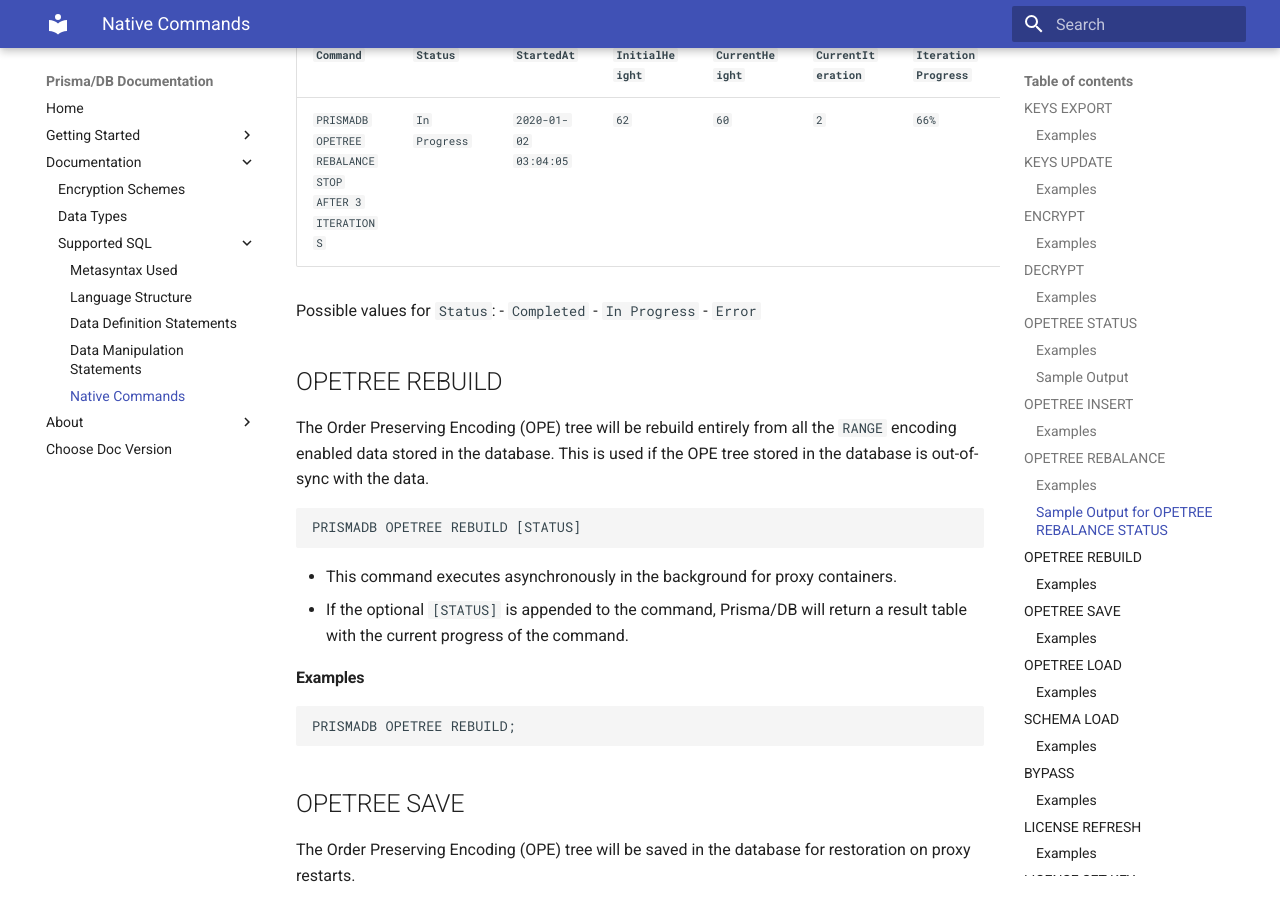
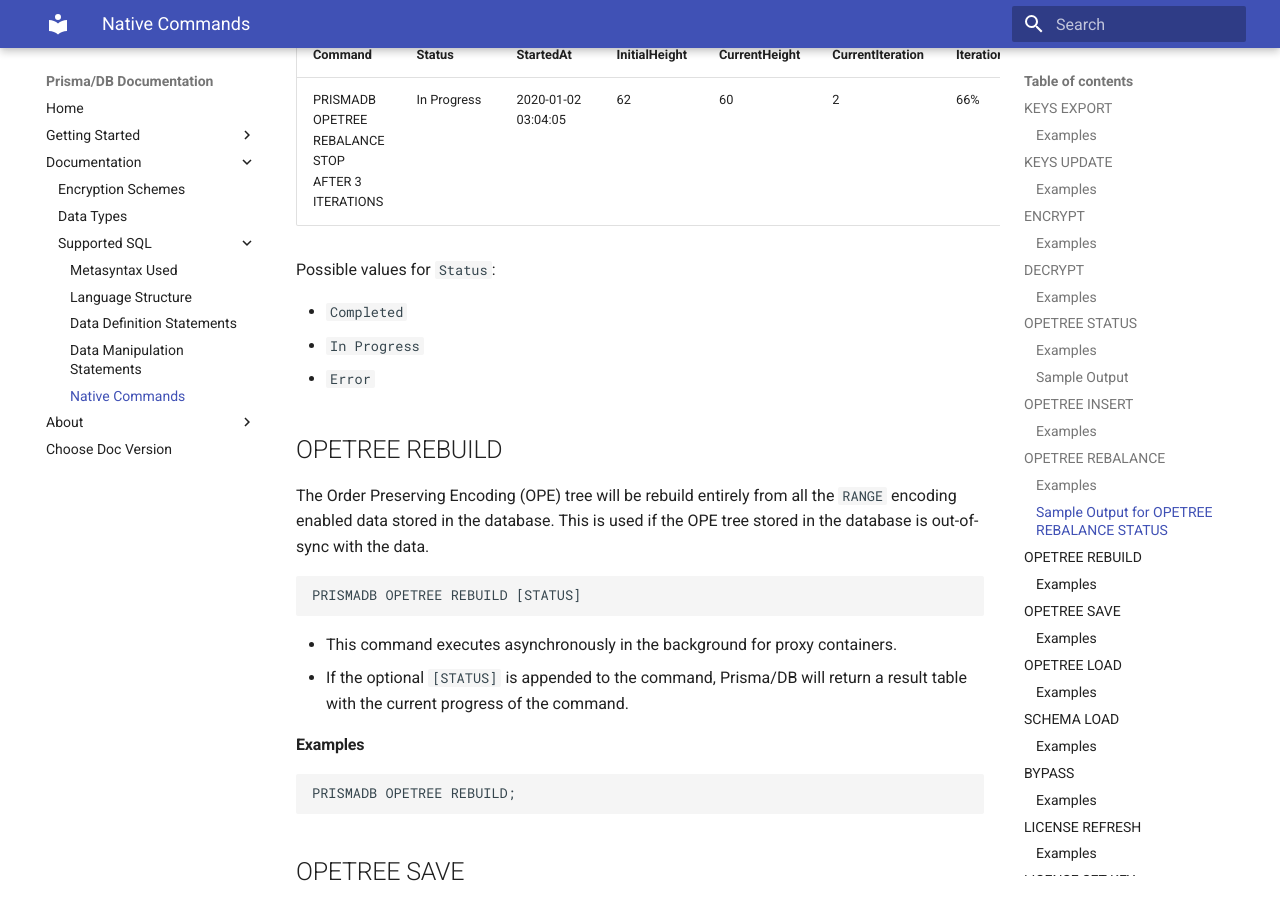
Before and after one commit to aprismatic/prismadb, an MkDocs documentation site: the page built from docs/native-commands.md, in a window 1280 px wide and 900 px high, scrolled down 3964 px. Built offline with MkDocs 1.6.1 and Material for MkDocs 9.7.7, drawn with Linux system fonts in a browser that asks for light colours.

Commit message:
Fix formatting

```diff
--- a/docs/native-commands.md
+++ b/docs/native-commands.md
@@ -153,11 +153,12 @@ PRISMADB OPETREE REBALANCE STATUS;
 
 #### Sample Output for `OPETREE REBALANCE STATUS`
 
-| `Command`                                            | `Status`      | `StartedAt`           | `InitialHeight` | `CurrentHeight` | `CurrentIteration` | `IterationProgress` | `Stopping` | `CompletedAt` | `ErrorMessage` |
-| ---------------------------------------------------- | ------------- | --------------------- | --------------- | --------------- | ------------------ | ------------------- | ---------- | ------------- | -------------- |
-| `PRISMADB OPETREE REBALANCE STOP AFTER 3 ITERATIONS` | `In Progress` | `2020-01-02 03:04:05` | `62`            | `60`            | `2`                | `66%`               | `False`    | *`null`*      | *`null`*       |
+| Command                                            | Status      | StartedAt           | InitialHeight | CurrentHeight | CurrentIteration | IterationProgress | Stopping | CompletedAt | ErrorMessage |
+| -------------------------------------------------- | ----------- | ------------------- | ------------- | ------------- | ---------------- | ----------------- | -------- | ----------- | ------------ |
+| PRISMADB OPETREE REBALANCE STOP AFTER 3 ITERATIONS | In Progress | 2020-01-02 03:04:05 | 62            | 60            | 2                | 66%               | False    | *null*      | *null*       |
 
 Possible values for `Status`:
+
 - `Completed`
 - `In Progress`
 - `Error`
@@ -311,11 +312,12 @@ PRISMADB REGISTER USER 'root' PASSWORD 'qwerty123';
 
 ## Sample Output for Asynchronous Encryption Modifying `STATUS` Commands
 
-| `LatestQuery`          | `Status`      | `OverallProgress` | `ColumnProgress` | `ErrorMessage` |
-| ---------------------- | ------------- | ----------------- | ---------------- | -------------- |
-| `PRISMADB KEYS UPDATE` | `In Progress` | `8/42`            | `255`            | *`null`*       |
+| LatestQuery          | Status      | OverallProgress | ColumnProgress | ErrorMessage |
+| -------------------- | ----------- | --------------- | -------------- | ------------ |
+| PRISMADB KEYS UPDATE | In Progress | 8/42            | 255            | *null*       |
 
 Possible values for `Status`:
+
 - `Completed`
 - `In Progress`
 - `Error`
```
